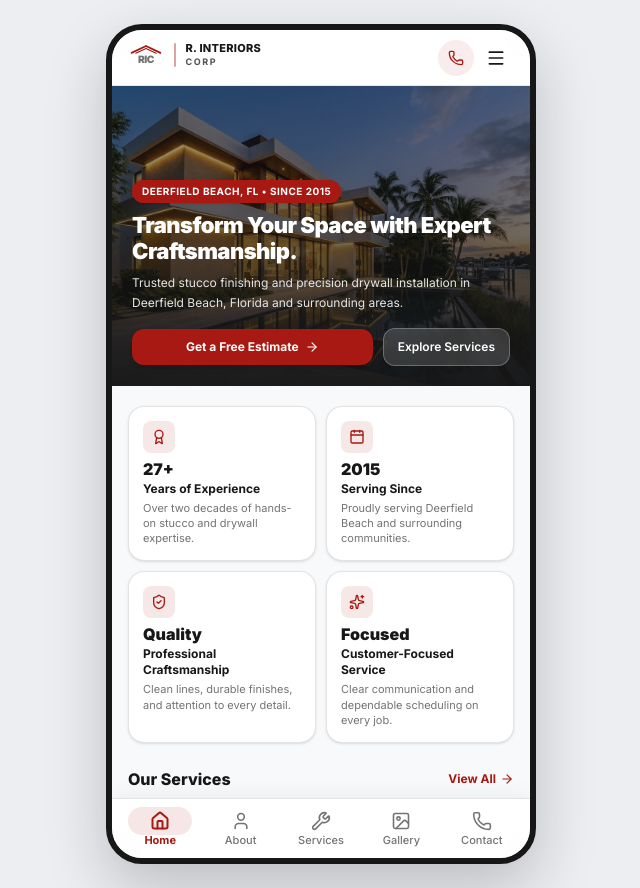
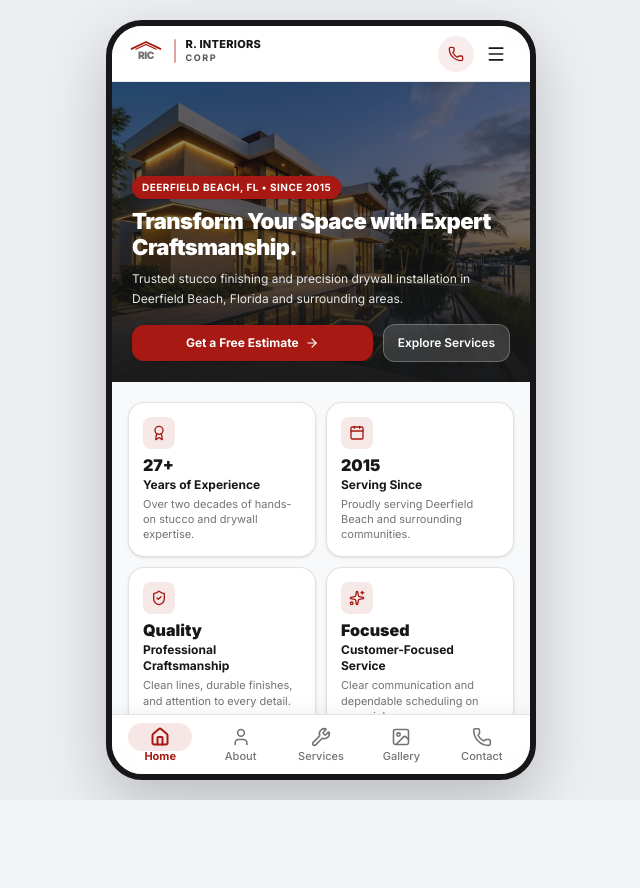
Before and after one commit to Chandan-rajbhar/R-Interiors-Corp-App, a React (Vite) app: page /home in a window 1280 px wide. Shown: the whole page, without its empty margins (319-959 px from the left). After the commit the page ends 800 px from the top, so only its background shows below. Built offline with nearby package versions, Linux system fonts and the light colour scheme.

Commit message:
feat-update -create a R-Interiors-Corp-App

```diff
--- a/src/components/BottomNavigation.jsx
+++ b/src/components/BottomNavigation.jsx
@@ -25,7 +25,7 @@ export function BottomNavigation() {
   return (
     <nav
       aria-label="Primary bottom navigation"
-      className="sticky bottom-0 z-30 bg-white/95 backdrop-blur-md border-t border-[#C7C7C7]/50 px-2 pt-1.5 pb-safe shadow-[0_-4px_20px_rgba(0,0,0,0.05)]"
+      className="shrink-0 z-30 bg-white/95 backdrop-blur-md border-t border-[#C7C7C7]/50 px-2 pt-1.5 pb-safe shadow-[0_-4px_20px_rgba(0,0,0,0.05)]"
     >
       <div className="grid grid-cols-5 items-center max-w-md mx-auto pb-1.5">
         {BOTTOM_NAV_ITEMS.map((item) => {
--- a/src/layouts/AppLayout.jsx
+++ b/src/layouts/AppLayout.jsx
@@ -14,13 +14,13 @@ export function AppLayout({ children }) {
   }, [pathname]);
 
   return (
-    <div className="min-h-screen w-full bg-[#ECEEF2] sm:py-6 sm:px-4 flex items-center justify-center">
-      {/* Mobile App Container: Fullscreen on phones, realistic centered mobile app frame on tablets/desktop */}
-      <div className="w-full sm:max-w-[430px] min-h-screen sm:min-h-[840px] sm:max-h-[900px] sm:h-[calc(100vh-3rem)] bg-[#F8F9FA] sm:rounded-[2.25rem] sm:border-[6px] sm:border-[#171717] sm:shadow-[0_24px_60px_rgba(23,23,23,0.22)] flex flex-col overflow-hidden relative">
+    <div className="min-h-dvh w-full bg-[#ECEEF2] sm:py-5 sm:px-4 flex items-center justify-center">
+      {/* Mobile App Container: Fullscreen 100dvh on phones, viewport-fitted centered mobile app frame on tablets/desktop */}
+      <div className="w-full sm:max-w-[430px] h-dvh sm:h-[min(860px,calc(100dvh-2.5rem))] bg-[#F8F9FA] sm:rounded-[2.25rem] sm:border-[6px] sm:border-[#171717] sm:shadow-[0_24px_60px_rgba(23,23,23,0.22)] flex flex-col overflow-hidden relative">
         <Header />
         <main
           ref={scrollRef}
-          className="flex-1 overflow-y-auto overflow-x-hidden app-scroll pb-6"
+          className="flex-1 min-h-0 overflow-y-auto overflow-x-hidden app-scroll pb-6"
         >
           {children}
         </main>
```
